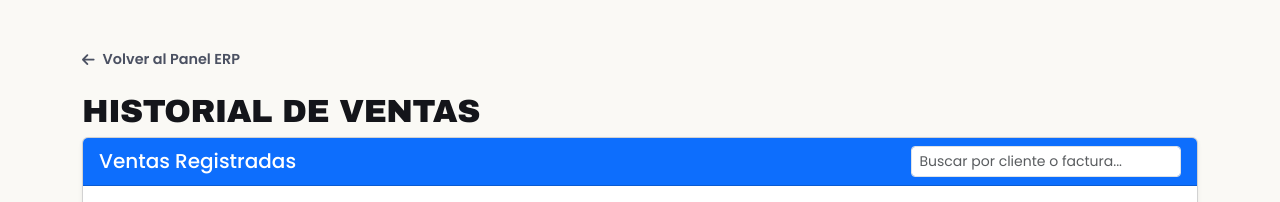
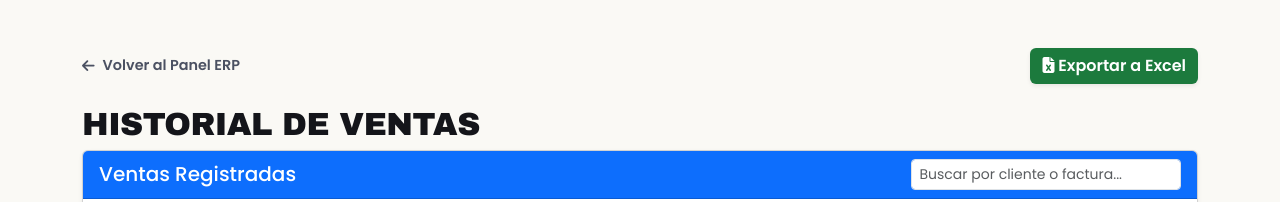
Before and after one commit to omargarcia1102/PRUEBAPRINTPACK, a Flask app: page /historial-ventas in a window 1280 px wide. Shown: the part 101-303 px from the top of the page. Run offline with Flask 3, Linux system fonts and the light colour scheme; data that the repository does not hold is empty; some libraries are stand-ins or nearby versions.

Commit message:
Update HISTORIAL_VENTAS.html

```diff
--- a/Proyecto print pack/app/templates/HISTORIAL_VENTAS.html
+++ b/Proyecto print pack/app/templates/HISTORIAL_VENTAS.html
@@ -62,10 +62,18 @@
         <!-- AQUÍ DEBES DEJAR EL <div class="container"> QUE YA TIENEN TUS VISTAS CON LAS TABLAS -->
 
 <div class="container">
-    <!-- PEGA ESTE BOTÓN AQUÍ ARRIBA -->
-            <a href="{{ url_for('main.dashboard') }}" class="btn-back-erp">
-                <i class="fa-solid fa-arrow-left"></i> Volver al Panel ERP
-            </a>
+    <div class="d-flex justify-content-between align-items-center mb-4">
+
+                <!-- Botón de volver -->
+                <a href="{{ url_for('main.dashboard') }}" class="btn-back-erp" style="margin-bottom: 0;">
+                    <i class="fa-solid fa-arrow-left"></i> Volver al Panel ERP
+                </a>
+
+                <!-- Botón de Excel recuperado -->
+                <a href="/api/exportar/ventas" class="btn btn-success shadow-sm" style="background-color: #1c7a3d; border: none; font-weight: 600;">
+                    <i class="fa-solid fa-file-excel"></i> Exportar a Excel
+                </a>
+        </div>
     <h2>Historial De Ventas</h2>
     <div class="card shadow-sm">
         <div class="card-header bg-primary text-white d-flex justify-content-between align-items-center">
```
